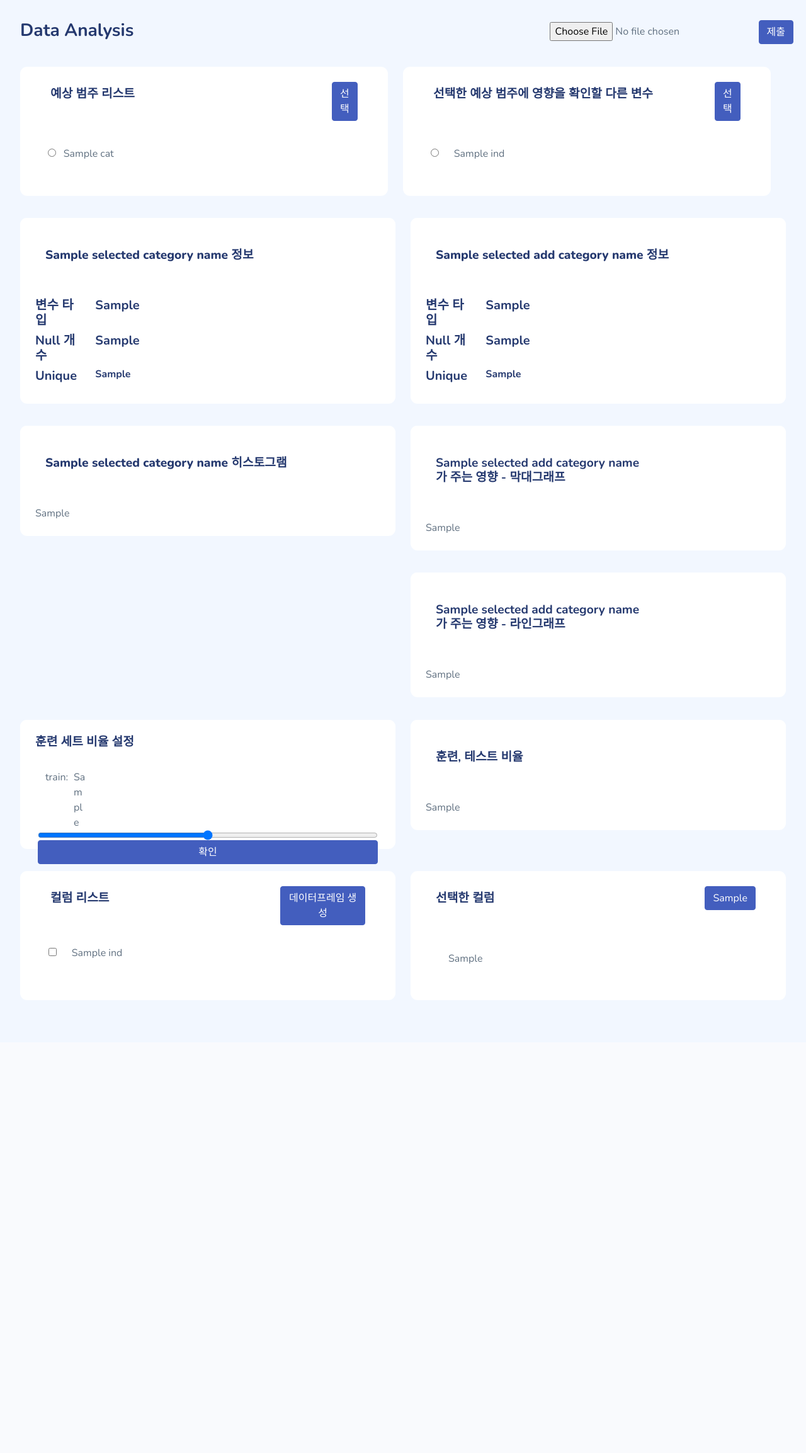
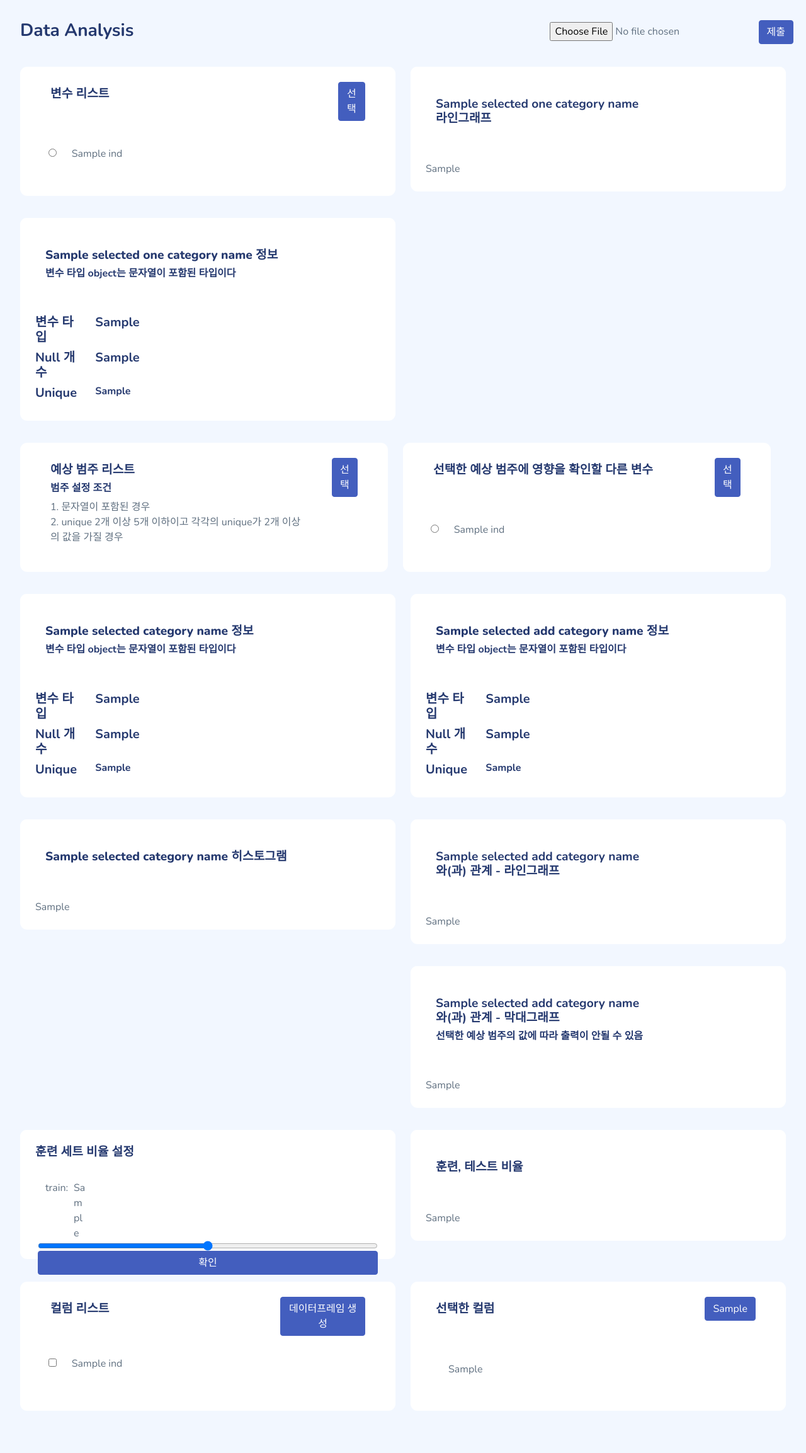
Before and after one commit to Chihyuk/DataAnalysis, a Django app: template home/main/templates/index.html in a window 1280 px wide. Shown: the whole page at 63% size. Before the commit the page ends 1530 px from the top, so only its background shows below. Run offline with Django 4.2, Linux system fonts and the light colour scheme; the template is opened without the code that fills it: most values are stand-ins (such as "Sample title", 1, 10 or a date in 2020); some libraries are stand-ins or nearby versions.

Commit message:
변수 그래프

```diff
--- a/dataweb/main/templates/index.html
+++ b/dataweb/main/templates/index.html
@@ -40,6 +40,87 @@
             </div>
             <div class="page-content">
                 <section class="row">
+                    <div class="col-12 col-lg-6">
+                        <!-- 전체 변수 리스트 선택  -->
+                        <form action="" method="post">
+                            <div class="card select_box" style="overflow:auto;">
+                                <div class="row px-3 py-2 mx-2">
+                                    <div class="card-header col-lg-10">
+                                        <h4>변수 리스트</h4>
+                                    </div>
+                                    <div class="card-body col-lg-2 py-3" style="text-align: right;">
+                                        <button class="btn btn-primary">선택</button>
+                                    </div>
+                                </div>
+                                <div class="card-content pb-4">
+                                    <div class="row mx-4 py-2">
+                                        {% csrf_token %}
+                                        {% for ind in index %}
+                                            <div class="col-12 col-lg-1 cat_radio_btn py-2">
+                                                <input id="selected_one_category" type="radio" name="selected_one_category" value={{ind}}>
+                                            </div>
+                                            <div class="col-12 col-lg-3 py-2">
+                                                {{ind}}
+                                            </div>
+                                        {% endfor %}
+                                    </div>
+                                </div>
+                            </div>
+                        </form>
+                        <!-- 변수 리스트 표 그리기 -->
+                        <div class="card">
+                            <div class="card-header row mx-0">
+                                <div class="card-header col-lg-12 mx-0 px-3">
+                                    <h4><b>{{selected_one_category_name}}</b> 정보</h4>
+                                    <h6>변수 타입 object는 문자열이 포함된 타입이다</h6>
+                                </div>
+                            </div>
+                            <div class="card-body row">
+                                <div class="col-sm-2">
+                                    <h5>변수 타입</h5>
+                                </div>
+                                <div class="col-sm-10">
+                                    <h5>{{selOneVariableType}}</h5>
+                                </div>
+                                <div class="col-sm-2">
+                                    <h5>Null 개수</h5>
+                                </div>
+                                <div class="col-sm-10">
+                                    <h5>{{selOneVariableNull}}</h5>
+                                </div>
+                                <div class="col-lg-2">
+                                    <h5>Unique</h5>
+                                </div>
+                                <div class="col-lg-10">
+                                    <div class="row">
+                                        {% for do in selOneVariableDistinctList %}
+                                            <div class="col-lg-3">
+                                                <h6>{{do}}</h6>
+                                            </div>
+                                        {% endfor %}
+                                    </div>
+                                </div>
+                            </div>
+                        </div>
+                    </div>
+                    <div class="col-12 col-lg-6">
+                        <!-- 라인그래프 표현 -->
+                        <div class="card">
+                            <div class="card-header row mx-0">
+                                <div class="card-header col-lg-8 mx-0 px-3">
+                                    <h4>{{selected_one_category_name}} 라인그래프</h4>
+                                </div>
+                            </div>
+                            <div class="card-body">
+                                {% autoescape off %}
+                                    {{ one_category_line }}
+                                {% endautoescape %}
+                            </div>
+                        </div>
+                        <!-- 라인그래프 표현 끝 -->
+                    </div>
+                </section>
+                <section class="row">
                     <div class="row">
                         <div class="col-12 col-lg-6">
                             <!-- 범주 리스트 선택 -->
@@ -48,6 +129,9 @@
                                     <div class="row px-3 py-2 mx-2">
                                         <div class="card-header col-lg-10">
                                             <h4>예상 범주 리스트</h4>
+                                            <h6>범주 설정 조건</h6>
+                                            <h7>1. 문자열이 포함된 경우</h7><br>
+                                            <h7>2. unique 2개 이상 5개 이하이고 각각의 unique가 2개 이상의 값을 가질 경우</h7>
                                         </div>
                                         <div class="card-body col-lg-2 py-3" style="text-align: right;">
                                             <button class="btn btn-primary">선택</button>
@@ -104,6 +188,7 @@
                             <div class="card-header row mx-0">
                                 <div class="card-header col-lg-12 mx-0 px-3">
                                     <h4><b>{{selected_category_name}}</b> 정보</h4>
+                                    <h6>변수 타입 object는 문자열이 포함된 타입이다</h6>
                                 </div>
                             </div>
                             <div class="card-body row">
@@ -153,6 +238,7 @@
                             <div class="card-header row mx-0">
                                 <div class="card-header col-lg-12 mx-0 px-3">
                                     <h4><b>{{selected_add_category_name}}</b> 정보</h4>
+                                    <h6>변수 타입 object는 문자열이 포함된 타입이다</h6>
                                 </div>
                             </div>
                             <div class="card-body row">
@@ -182,11 +268,26 @@
                                 </div>
                             </div>
                         </div>
+                        <!-- 멀티 라인그래프 표현 -->
+                        <div class="card">
+                            <div class="card-header row mx-0">
+                                <div class="card-header col-lg-8 mx-0 px-3">
+                                    <h4>{{selected_add_category_name}}와(과) 관계 - 라인그래프</h4>
+                                </div>
+                            </div>
+                            <div class="card-body">
+                                {% autoescape off %}
+                                    {{ multi_category_line }}
+                                {% endautoescape %}
+                            </div>
+                        </div>
+                        <!-- 멀티 라인그래프 표현 끝 -->
                         <!-- 멀티 막대그래프 표현 -->
                         <div class="card">
                             <div class="card-header row mx-0">
                                 <div class="card-header col-lg-8 mx-0 px-3">
-                                    <h4>{{selected_add_category_name}}가 주는 영향 - 막대그래프</h4>
+                                    <h4>{{selected_add_category_name}}와(과) 관계 - 막대그래프</h4>
+                                    <h6>선택한 예상 범주의 값에 따라 출력이 안될 수 있음</h6>
                                 </div>
                             </div>
                             <div class="card-body">
@@ -196,20 +297,6 @@
                             </div>
                         </div>
                         <!-- 멀티 막대그래프 표현 끝 -->
-                        <!-- 멀티 라인그래프 표현 -->
-                        <div class="card">
-                            <div class="card-header row mx-0">
-                                <div class="card-header col-lg-8 mx-0 px-3">
-                                    <h4>{{selected_add_category_name}}가 주는 영향 - 라인그래프</h4>
-                                </div>
-                            </div>
-                            <div class="card-body">
-                                {% autoescape off %}
-                                    {{ multi_category_line }}
-                                {% endautoescape %}
-                            </div>
-                        </div>
-                        <!-- 멀티 라인그래프 표현 끝 -->
                     </div>
                 </section>
             </div>
```
Also changed, not shown: dataweb/main/views.py (+54 -12 lines).
